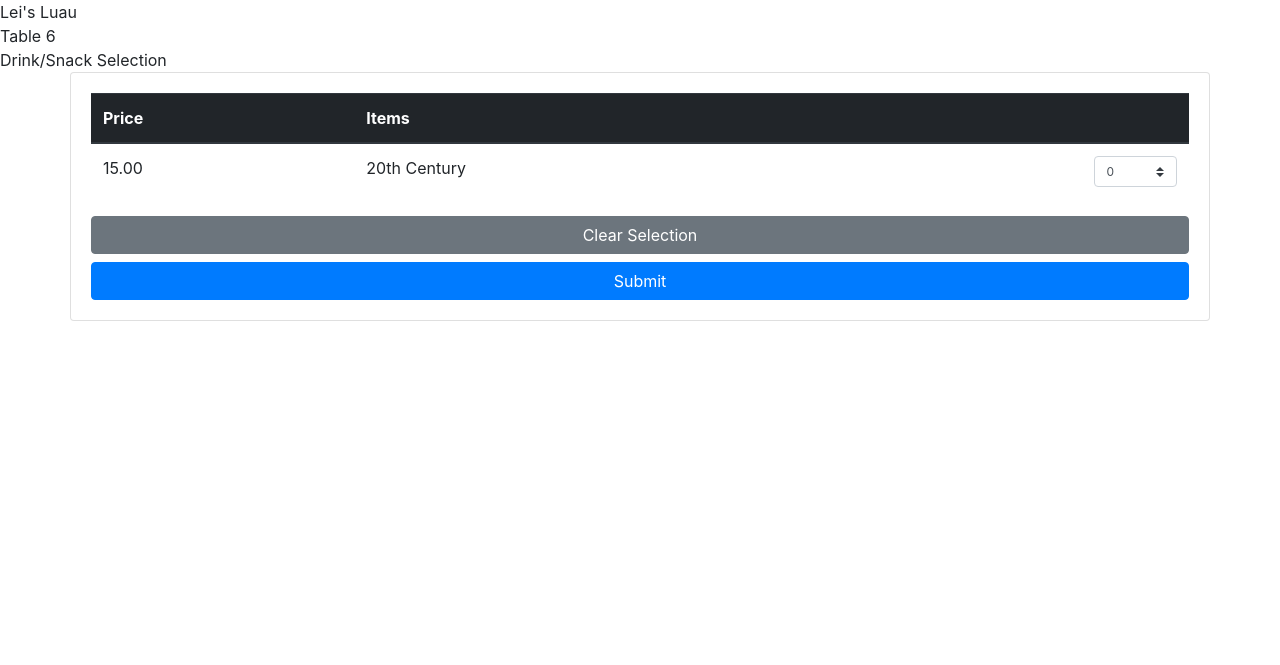
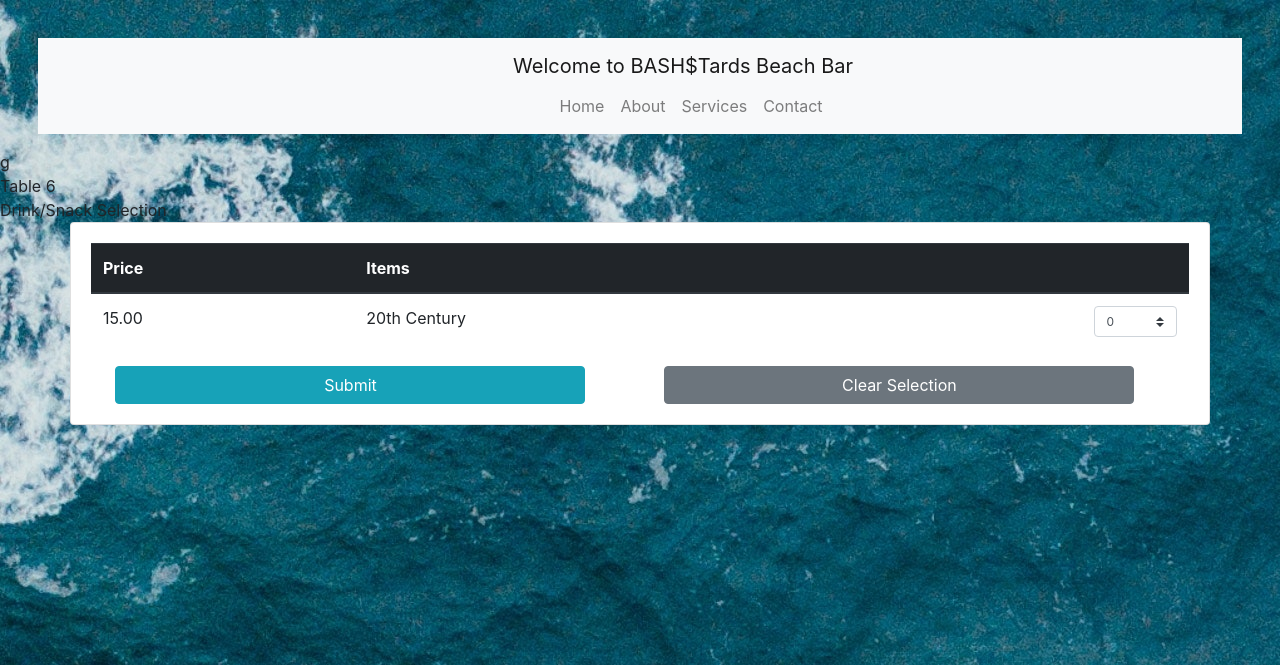
Before and after one commit to komodo108/Hack-The-Bubble-2, a Flask app: template Website/templates/drink_selection.html in a window 1280 px wide. Shown: the top 665 px of the page. Run offline with Flask 2, Linux system fonts and the light colour scheme; the template is opened without the code that fills it, so the values that code supplies are empty; some libraries are stand-ins or nearby versions.

Commit message:
selection front-end ver 2
idk if its actually version two sorry but i added a nav bar

```diff
--- a/Website/static/css/drinks_snacks.css
+++ b/Website/static/css/drinks_snacks.css
@@ -1,3 +1,32 @@
+body {
+    background: url(Background1.jpg);
+}
+
+#nav-container {
+    display: flex;
+    flex-direction: column;
+    text-align: center;
+    justify-content: space-evenly;
+    align-content: stretch;
+    flex-wrap: wrap;
+    margin-bottom: 0%;
+    padding-left: 10%;
+}
+
+.btn {
+    margin: 0 3.5% 0 3.5%;
+}
+
+.navbar {
+    height: 10%;
+    margin: 3%;
+    background-color: rgba(146, 102, 102, 0.575)
+}
+
+.container {
+    height: 90%;
+}
+
 .col-md-4 > select {
-  float: right;
+    float: right;
 }
--- a/Website/templates/drink_selection.html
+++ b/Website/templates/drink_selection.html
@@ -11,7 +11,32 @@
 </head>
 
 <body>
-    <div id="title">Lei's Luau</div>
+    <nav class="navbar navbar-expand-sm navbar-light bg-light mb-3">
+        <div class="container" id="nav-container">
+            <a class="navbar-brand" href="#">Welcome to BASH$Tards Beach Bar</a>
+            <button class="navbar-toggler" data-toggle="collapse" data-target="#navbarNav">
+                <span class="navbar-toggler-icon"></span>
+            </button>
+            <div class="collapse navbar-collapse" id="navbarNav">
+                <ul class="navbar-nav ml-auto">
+                    <li class="nav-item">
+                        <a class="nav-link" href="#">Home</a>
+                    </li>
+                    <li class="nav-item">
+                        <a class="nav-link" href="#">About</a>
+                    </li>
+                    <li class="nav-item">
+                        <a class="nav-link" href="#">Services</a>
+                    </li>
+                    <li class="nav-item">
+                        <a class="nav-link" href="#">Contact</a>
+                    </li>
+                </ul>
+            </div>
+        </div>
+
+    </nav>
+    g
     <div id="table_no">Table 6</div>
     <div id="title">Drink/Snack Selection</div>
     <div class="container card card-body">
@@ -24,12 +49,14 @@
             </thead>
             <tbody>
                 <tr>
-                   <td>
-                       <div class="price" id="a20thCentury">15.00</div>
-                   </td>
+                    <td>
+                        <div class="price" id="a20thCentury">15.00</div>
+                    </td>
                     <td>
                         <div class="row">
-                            <div class="col-md-8"> <label>20th Century</label></div>
+                            <div class="col-md-8">
+                                <label>20th Century</label>
+                            </div>
                             <div class="col-md-4"><select class="custom-select custom-select-sm col-md-4" id="20thCentury">
                                     <option selected value="0">0</option>
                                     <option value="1">1</option>
@@ -42,9 +69,9 @@
 
             </tbody>
         </table>
-        <div class="buttons">
-            <button class="btn btn-secondary btn-block" type="submit">Clear Selection</button>
-            <button class="btn btn-primary btn-block" type="submit">Submit</button>
+        <div class="buttons row">
+            <button class="btn btn-info col-md-5" type="submit">Submit</button>
+            <button class="btn btn-secondary col-md-5" type="submit">Clear Selection</button>
         </div>
     </div>
 </body>
```
